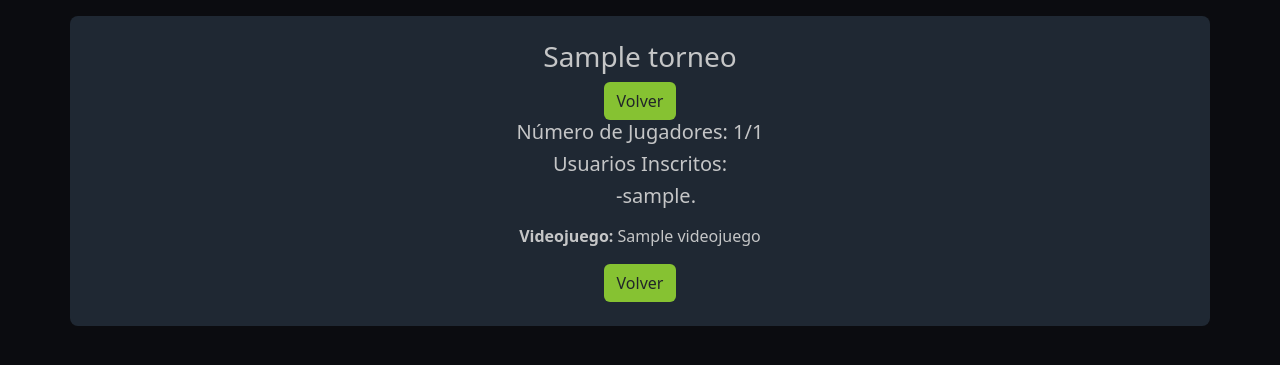
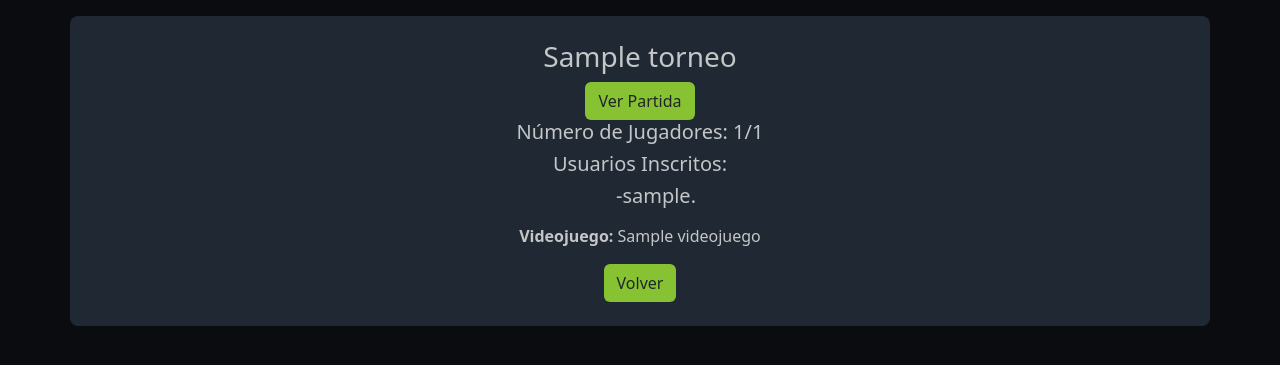
Before and after one commit to victorminiesta/proyectodegradofinal-victoriniesta, a Django app: template torneosonline/templates/torneosonline/detallesTorneo.html in a window 1280 px wide. Shown: the top 365 px of the page. Run offline with Django 4.2, Linux system fonts and the light colour scheme; the template is opened without the code that fills it: values that come from a table or form of the project are taken from there, others are empty; tables that the repository leaves empty hold one stand-in row (values such as "Sample post"); some libraries are stand-ins or nearby versions.

Commit message:
arreglada url

```diff
--- a/torneosonline/templates/torneosonline/detallesTorneo.html
+++ b/torneosonline/templates/torneosonline/detallesTorneo.html
@@ -10,7 +10,7 @@
                     {%if not partidas%}
                         <h5>El torneo comenzará el {{torneo.fecha}}</h5>
                     {%else%}
-                        <a href="{% url 'Partida' nombre=torneo.videojuego id=torneo.id%}"><button class="btn btn-proyecto">Volver</button></a>
+                        <a href="{% url 'Partida' nombre=torneo.videojuego id=torneo.id%}"><button class="btn btn-proyecto">Ver Partida</button></a>
                     {% endif %}
                     <h5>Número de Jugadores: {{torneo.usuarios.count}}/{{torneo.numerojugadores}}</h5>
                     <h5>Usuarios Inscritos:</h5>
@@ -23,7 +23,7 @@
                     </ul>
                     </h5>
                     <p><Strong>Videojuego:</Strong> {{torneo.videojuego}}</p>
-                    <a href="{% url 'Torneos' nombre=torneo.videojuego%}"><button class="btn btn-proyecto">Volver</button></a>
+                    <a href="{% url 'Torneos' nombreVideojuego=torneo.videojuego|slugify%}"><button class="btn btn-proyecto">Volver</button></a>
                 </div>
             </div>
         </div>
```
